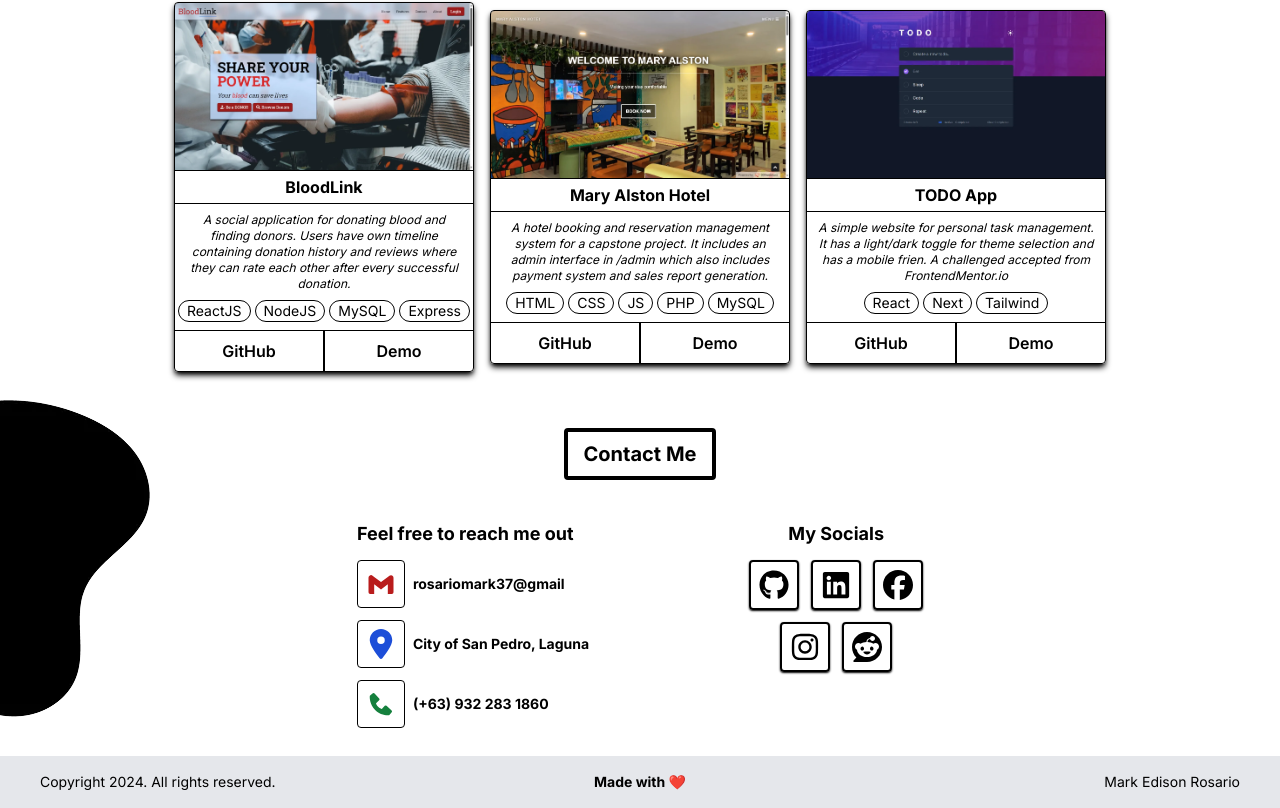
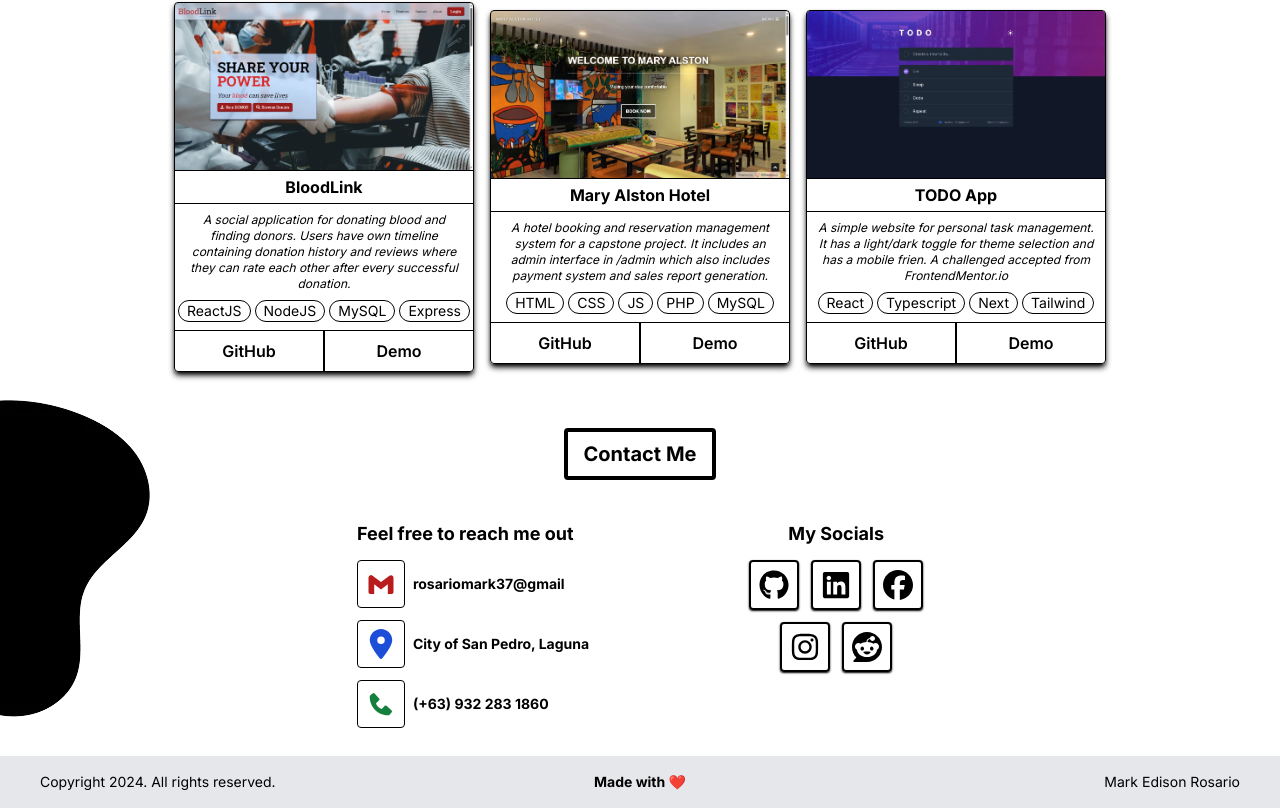
Before and after one commit to Mrrked/Portfolio-MrYious, a Next.js app: page / in a window 1280 px wide. Shown: the part 2357-3165 px from the top of the page. Built offline with nearby package versions, Linux system fonts and the light colour scheme.

Commit message:
update data

```diff
--- a/src/app/_data/data.ts
+++ b/src/app/_data/data.ts
@@ -103,7 +103,7 @@ export const MyData = {
             title: "TODO App",
             image: ToDo,
             description: "A simple website for personal task management. It has a light/dark toggle for theme selection and has a mobile frien. A challenged accepted from FrontendMentor.io",
-            techs: ["React", "Next", "Tailwind"],
+            techs: ["React", "Typescript", "Next", "Tailwind"],
             github: "https://github.com/MrYious/TodoApp-NextJS",
             demo: "https://todoapp-mark.vercel.app/"
         },
```
